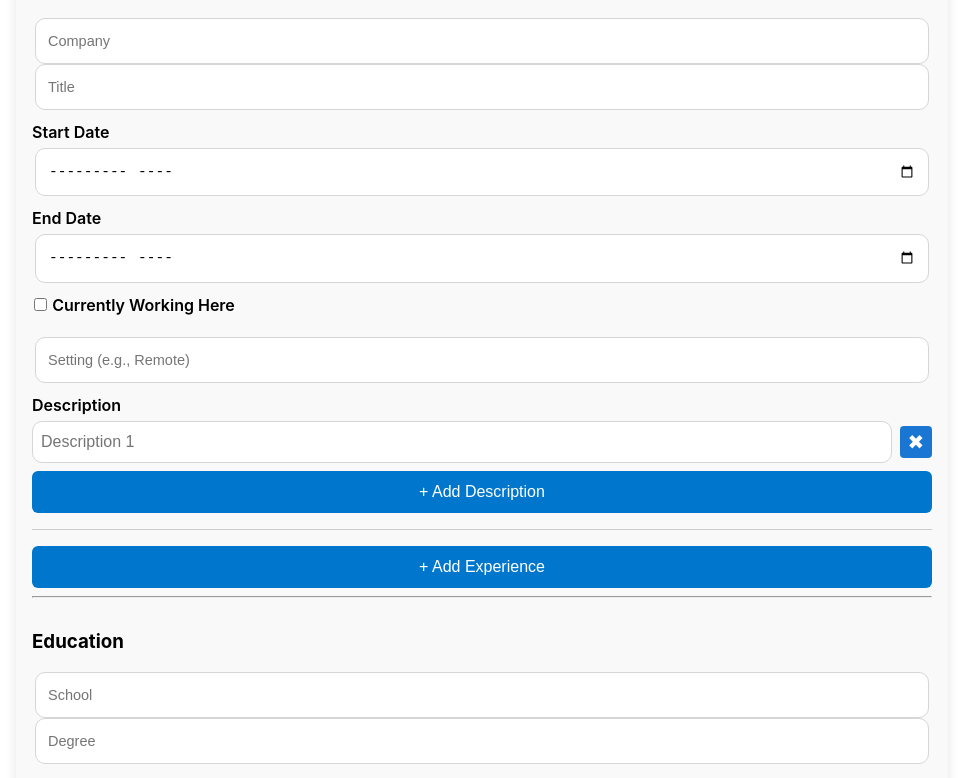
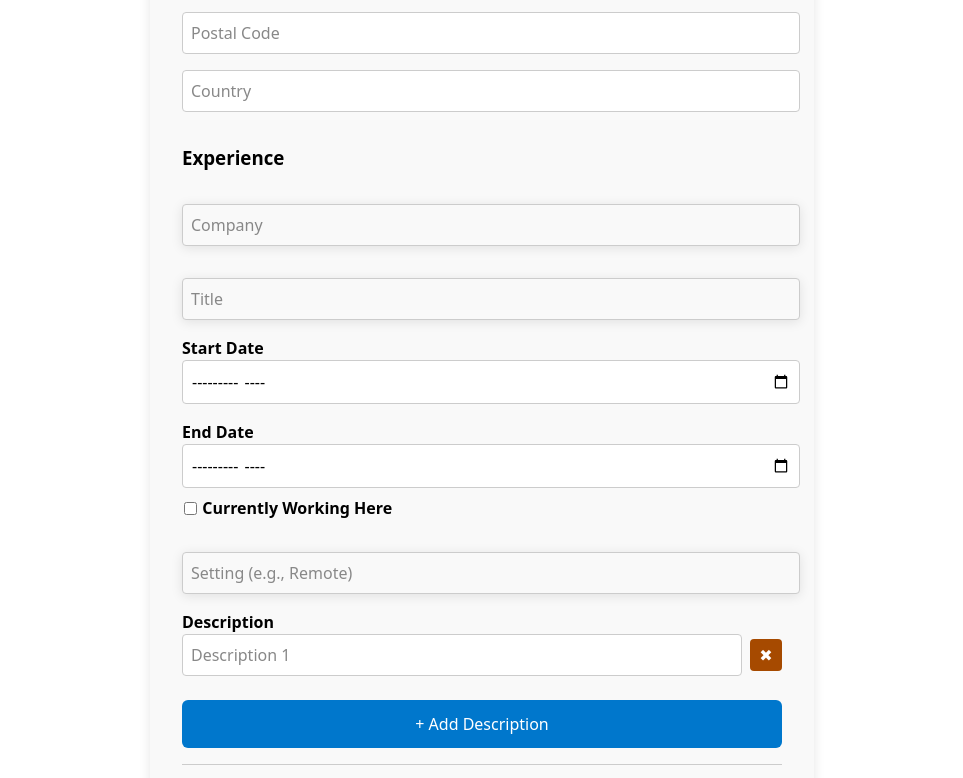
Before and after one commit to KalebGordon/Rivoney, a React (Create React App) app in the folder frontend/: page / in a window 1280 px wide. Shown: the part 755-1533 px from the top of the page, without its empty margins (158-1121 px from the left). Built offline with nearby package versions, Linux system fonts and the light colour scheme; no server answers.

Commit message:
Made css touches to frontend builder

```diff
--- a/frontend/src/components/forms/BasicsForm.jsx
+++ b/frontend/src/components/forms/BasicsForm.jsx
@@ -1,4 +1,5 @@
 import React from 'react';
+
 
 const BasicsForm = ({ basics, setBasics }) => {
   const handleChange = (field) => (e) => {
--- a/frontend/src/components/forms/CertificationsForm.jsx
+++ b/frontend/src/components/forms/CertificationsForm.jsx
@@ -15,7 +15,7 @@ const CertificationsForm = ({ certifications, setCertifications }) => {
       {certifications.map((cert, i) => (
         <input
           key={i}
-          type="text"
+          type="text" className="form-input"
           placeholder="Certification"
           value={cert}
           onChange={handleChange(i)}
--- a/frontend/src/components/forms/DescriptionList.jsx
+++ b/frontend/src/components/forms/DescriptionList.jsx
@@ -15,7 +15,7 @@ const DescriptionList = ({ description = [], onChange, onRemove, onAdd, disabled
           }}
         >
           <input
-            type="text"
+            type="text" className="form-input"
             placeholder={`Description ${j + 1}`}
             value={desc}
             onChange={(e) => onChange(j, e.target.value)}
@@ -29,27 +29,11 @@ const DescriptionList = ({ description = [], onChange, onRemove, onAdd, disabled
           />
           <button
             type="button"
+            className="remove-btn"
             onClick={() => onRemove(j)}
             disabled={disabledRemove && description.length === 1}
-            style={{
-              padding: 0,
-              width: '2rem',
-              height: '2rem',
-              minWidth: '2rem',
-              minHeight: '2rem',
-              display: 'flex',
-              alignItems: 'center',
-              justifyContent: 'center',
-              fontSize: '1.25rem',
-              backgroundColor: '#1976d2',
-              color: '#fff',
-              border: 'none',
-              borderRadius: '4px',
-              cursor: 'pointer',
-              flexShrink: 0,
-            }}
           >
-            ✖
+            <span>✖</span>
           </button>
         </div>
       ))}
--- a/frontend/src/components/forms/EducationForm.jsx
+++ b/frontend/src/components/forms/EducationForm.jsx
@@ -12,8 +12,8 @@ const EducationForm = ({ education, setEducation }) => {
       {education.map((edu, i) => (
         <div key={i} style={{ marginBottom: '2rem' }}>
           <h3>Education</h3>
-          <input type="text" placeholder="School" value={edu.school} onChange={handleChange(setEducation, i, 'school')} />
-          <input type="text" placeholder="Degree" value={edu.degree} onChange={handleChange(setEducation, i, 'degree')} />
+          <input type="text" className="form-input" placeholder="School" value={edu.school} onChange={handleChange(setEducation, i, 'school')} />
+          <input type="text" className="form-input" placeholder="Degree" value={edu.degree} onChange={handleChange(setEducation, i, 'degree')} />
 
           <label>Start Date</label>
           <input type="month" value={edu.startDate} onChange={handleChange(setEducation, i, 'startDate')} />
@@ -34,8 +34,8 @@ const EducationForm = ({ education, setEducation }) => {
             </label>
           </div>
 
-          <input type="text" placeholder="Focus Areas" value={edu.focusAreas} onChange={handleChange(setEducation, i, 'focusAreas')} />
-          <input type="text" placeholder="Honors (optional)" value={edu.honors} onChange={handleChange(setEducation, i, 'honors')} />
+          <input type="text" className="form-input" placeholder="Focus Areas" value={edu.focusAreas} onChange={handleChange(setEducation, i, 'focusAreas')} />
+          <input type="text" className="form-input" placeholder="Honors (optional)" value={edu.honors} onChange={handleChange(setEducation, i, 'honors')} />
 
           <DescriptionList
             description={edu.description}
--- a/frontend/src/components/forms/ExperienceForm.jsx
+++ b/frontend/src/components/forms/ExperienceForm.jsx
@@ -12,8 +12,8 @@ const ExperienceForm = ({ experience, setExperience }) => {
       {experience.map((exp, i) => (
         <div key={i} style={{ marginBottom: '2rem' }}>
           <h3>Experience</h3>
-          <input type="text" placeholder="Company" value={exp.company} onChange={handleChange(setExperience, i, 'company')} />
-          <input type="text" placeholder="Title" value={exp.title} onChange={handleChange(setExperience, i, 'title')} />
+          <input type="text" className="resume-form" placeholder="Company" value={exp.company} onChange={handleChange(setExperience, i, 'company')} />
+          <input type="text" className="resume-form" placeholder="Title" value={exp.title} onChange={handleChange(setExperience, i, 'title')} />
 
           <label>Start Date</label>
           <input type="month" value={exp.startDate} onChange={handleChange(setExperience, i, 'startDate')} />
@@ -21,11 +21,12 @@ const ExperienceForm = ({ experience, setExperience }) => {
           <label>End Date</label>
           <input type="month" value={exp.isCurrent ? '' : exp.endDate} onChange={handleChange(setExperience, i, 'endDate')} disabled={exp.isCurrent} />
 
-          <div style={{ marginTop: '0rem', marginBottom: '1rem', display: 'flex', justifyContent: 'flex-start' }}>
+          <div style={{ marginTop: '-1rem', marginBottom: '1rem', display: 'flex', justifyContent: 'flex-start' }}>
             <label htmlFor={`currentExp-${i}`} style={{ display: 'flex', alignItems: 'center', gap: '0.25rem', whiteSpace: 'nowrap' }}>
               <input
                 id={`currentExp-${i}`}
                 type="checkbox"
+                class="checkbox"
                 checked={exp.isCurrent}
                 onChange={handleChange(setExperience, i, 'isCurrent')}
                 style={{ margin: '0.1rem' }}
@@ -34,7 +35,7 @@ const ExperienceForm = ({ experience, setExperience }) => {
             </label>
           </div>
 
-          <input type="text" placeholder="Setting (e.g., Remote)" value={exp.setting} onChange={handleChange(setExperience, i, 'setting')} />
+          <input type="text" className="resume-form" placeholder="Setting (e.g., Remote)" value={exp.setting} onChange={handleChange(setExperience, i, 'setting')} />
 
           <DescriptionList
             description={exp.description}
--- a/frontend/src/components/forms/ProjectsForm.jsx
+++ b/frontend/src/components/forms/ProjectsForm.jsx
@@ -15,7 +15,7 @@ const ProjectsForm = ({ projects, setProjects }) => {
       {projects.map((proj, i) => (
         <input
           key={i}
-          type="text"
+          type="text" className="form-input"
           placeholder="Project Description"
           value={proj}
           onChange={handleChange(i)}
--- a/frontend/src/components/forms/SkillsForm.jsx
+++ b/frontend/src/components/forms/SkillsForm.jsx
@@ -15,7 +15,7 @@ const SkillsForm = ({ skills, setSkills }) => {
       {skills.map((skill, i) => (
         <input
           key={i}
-          type="text"
+          type="text" className="form-input"
           placeholder="Skill"
           value={skill}
           onChange={handleChange(i)}
--- a/frontend/src/components/pages/ResumeBuilder.jsx
+++ b/frontend/src/components/pages/ResumeBuilder.jsx
@@ -6,8 +6,8 @@ import EducationForm from '../forms/EducationForm';
 import CertificationsForm from '../forms/CertificationsForm';
 import ProjectsForm from '../forms/ProjectsForm';
 import SkillsForm from '../forms/SkillsForm';
+import { initialExperience, initialEducation } from '../utils/defaultTemplates';
 import '../styles/ResumeBuilder.css';
-import { initialExperience, initialEducation } from '../utils/defaultTemplates';
 
 const API_BASE = process.env.REACT_APP_API_BASE ?? "http://localhost:8000"; // change to 5000 if that's your server
 
--- a/frontend/src/components/styles/ResumeBuilder.css
+++ b/frontend/src/components/styles/ResumeBuilder.css
@@ -1,6 +1,4 @@
-/* src/components/ResumeBuilder.css */
-
-.resume-form {
+form.resume-form {
   max-width: 600px;
   margin: 2rem auto;
   padding: 2rem;
@@ -9,20 +7,44 @@
   box-shadow: 0 2px 12px rgba(0,0,0,0.1);
 }
 
-.resume-form h2 {
+form.resume-form {
+  font-family: system-ui, -apple-system, "Segoe UI", Roboto, "Helvetica Neue",
+               Arial, "Noto Sans", "Liberation Sans", sans-serif;
+  font-size: 16px;        /* pick your base size */
+  line-height: 1.5;
+}
+
+/* Force ALL controls to inherit typography */
+form.resume-form input,
+form.resume-form textarea,
+form.resume-form select,
+form.resume-form button {
+  font: inherit;          /* inherits family, size, weight, line-height, etc. */
+  color: inherit;
+  letter-spacing: inherit;
+}
+
+/* Make placeholders consistent too */
+form.resume-form ::placeholder {
+  color: #888;
+  opacity: 1;             /* Safari/Firefox normalize */
+  font: inherit;
+}
+
+resume-form h2 {
   text-align: center;
   margin-bottom: 1.5rem;
 }
 
-.resume-form label {
+form.resume-form label {
   display: block;
-  margin: 0.5rem 0 0.25rem;
+  margin: 0.5rem 0 0rem;
   font-weight: 600;
 }
 
-.resume-form input,
-.resume-form select,
-.resume-form textarea {
+form.resume-form input,
+form.resume-form select,
+form.resume-form textarea{
   width: 100%;
   padding: 0.5rem;
   margin-bottom: 1rem;
@@ -31,7 +53,7 @@
   font-size: 1rem;
 }
 
-.resume-form button {
+form.resume-form button {
   width: 100%;
   padding: 0.75rem;
   background-color: #0077cc;
@@ -42,6 +64,34 @@
   cursor: pointer;
 }
 
-.resume-form button:hover {
+form.resume-form button:hover {
   background-color: #005fa3;
 }
+
+form.resume-form button.remove-btn {
+  width: 2rem;
+  height: 2rem;
+  min-width: 2rem;
+  min-height: 2rem;
+  display: flex;
+  align-items: center;   /* vertical center */
+  justify-content: center; /* horizontal center */
+  font-size: 1rem;
+  background-color: #a64a00;
+  color: #fff;
+  border: none;
+  border-radius: 4px;
+  cursor: pointer;
+  flex-shrink: 0;
+  line-height: 1; /* removes extra vertical whitespace */
+  padding: 0;     /* no extra padding */
+  transform: translateY(-0.5rem);
+}
+
+form.resume-form button.remove-btn:hover {
+   filter: brightness(0.9);
+}
+
+form.resume-form button.remove-btn span {
+  display: inline-block;
+}
--- a/frontend/src/components/styles/ResumeGenerator.css
+++ b/frontend/src/components/styles/ResumeGenerator.css
@@ -1,60 +1,120 @@
-/* === Resume Generator — Consolidated Styles === */
+/* === Resume Generator — Aligned to ResumeBuilder look === */
 
-/* Root container */
-.resume-form {
-  max-width: 900px;
-  margin: 0 auto;
-  padding: 16px;
+/* Root container (match ResumeBuilder) */
+.resume-form,
+form.resume-form { /* allow both forms of usage */
+  max-width: 600px;
+  margin: 2rem auto;
+  padding: 2rem;
+  background: #f9f9f9;
+  border-radius: 8px;
+  box-shadow: 0 2px 12px rgba(0,0,0,0.1);
   scroll-behavior: smooth;
-  --control-indent: 1rem; /* left offset for the dropdown + caption */
+  --control-indent: 1rem;
+  /* Typography baseline (match ResumeBuilder) */
+  font-family: system-ui, -apple-system, "Segoe UI", Roboto, "Helvetica Neue",
+               Arial, "Noto Sans", "Liberation Sans", sans-serif;
+  font-size: 16px;
+  line-height: 1.5;
 }
 
 /* Headings & copy */
 .resume-form h1,
 .resume-form h2 {
   text-align: center;
-  margin: 0 0 1.25rem;
+  margin: 0 0 1.5rem; /* match ResumeBuilder h2 spacing */
 }
 .resume-form p {
   margin: 0 0 1rem;
   line-height: 1.5;
 }
 
-/* Cards / sections */
+/* Cards / sections (keep, but harmonize radius/shadow a bit) */
 .section-card {
   background: var(--surface, #fff);
-  border: 1px solid color-mix(in srgb, #000 8%, transparent);
-  border-radius: 14px;
+  border: 1px solid rgba(0,0,0,0.08);
+  border-radius: 8px; /* align with ResumeBuilder radius */
   padding: 20px;
   margin: 16px 0;
-  box-shadow: 0 1px 10px rgba(0,0,0,0.04);
+  box-shadow: 0 2px 12px rgba(0,0,0,0.06);
   transition: opacity 320ms ease, transform 420ms cubic-bezier(.2,.8,.2,1);
 }
 .section-card.hidden { display: none; }
 
-/* Labels (generic) */
+/* Labels (generic) — match ResumeBuilder */
 .resume-form label {
   display: block;
   font-weight: 600;
-  margin: 12px 0 6px;
+  margin: 0.5rem 0 0.25rem;
 }
 
-/* Inputs (textarea, input, select) */
+/* Force ALL controls to inherit typography (fixes input vs textarea font) */
+.resume-form input,
+.resume-form textarea,
+.resume-form select,
+.resume-form button {
+  font: inherit;
+  color: inherit;
+  letter-spacing: inherit;
+}
+
+/* Inputs (textarea, input, select) — match ResumeBuilder sizing/spacing */
 .resume-form textarea,
 .resume-form input,
 .resume-form select {
-  width: calc(100% - 32px);
-  margin: 0 auto;
+  width: 100%;              /* full width */
+  padding: 0.5rem;          /* match */
+  margin-bottom: 2rem;      /* match */
+  border-radius: 4px;       /* match */
+  border: 1px solid #ccc;   /* match */
+  font-size: 1rem;          /* match */
+  line-height: 1.4;
   display: block;
-  padding: 12px;
-  line-height: 1.4;
-  font-size: 14.5px;
-  border-radius: 10px;
-  border: 1px solid #d6d6d6;
 }
 .resume-form textarea { resize: vertical; }
 
-/* Status / meta text */
+/* Placeholders consistent */
+.resume-form ::placeholder {
+  color: #888;
+  opacity: 1;
+  font: inherit;
+}
+
+/* Buttons — match ResumeBuilder */
+.resume-form button {
+  width: 100%;
+  padding: 0.75rem;
+  background-color: #0077cc;
+  color: white;
+  border: none;
+  border-radius: 6px;
+  font-size: 1rem;
+  cursor: pointer;
+}
+.resume-form button:hover {
+  background-color: #005fa3;
+}
+
+/* Secondary button row (keep your generator UI; harmonize radius) */
+.button-row {
+  display: flex;
+  gap: 10px;
+  margin-top: 14px;
+  flex-wrap: wrap;
+}
+.button-row button {
+  padding: 10px 14px;
+  border-radius: 6px;       /* align with builder button radius */
+  border: 1px solid #ddd;
+  background: #f8f8f8;
+  color: #222;
+  cursor: pointer;
+  transition: color .15s ease, filter .15s ease, background-color .15s ease, border-color .15s ease;
+}
+.button-row button:disabled { opacity: .5; cursor: not-allowed; }
+.button-row button:hover:not(:disabled) { filter: brightness(0.97); }
+
+/* Status / meta text (keep) */
 .resume-status {
   margin-top: 8px;
   display: flex;
@@ -67,83 +127,62 @@
 .muted { color: #666; }
 .error { color: #a60000; }
 
-/* Buttons */
-.button-row {
-  display: flex;
-  gap: 10px;
-  margin-top: 14px;
-}
-.button-row button {
-  padding: 10px 14px;
-  border-radius: 10px;
-  border: 1px solid #ddd;
-  background: #f8f8f8;
-  color: #222;
-  cursor: pointer;
-  transition: color .15s ease, filter .15s ease, background-color .15s ease, border-color .15s ease;
-}
-.button-row button:disabled { opacity: .5; cursor: not-allowed; }
-.button-row button:hover:not(:disabled) { filter: brightness(0.97); color: #fff; }
-
-/* Gap Analysis list */
+/* Gap Analysis list (keep) */
 .qa-list { list-style: decimal; padding-left: 20px; }
 .qa-item { margin: 10px 0 16px; }
 .qa-item .q { font-weight: 600; margin-bottom: 6px; }
 
-/* Per-answer row */
+/* Per-answer row (keep) */
 .qa-row { margin: 1rem 0 2rem; }
 
 .answer-label {
   display: block;
-  width: calc(100% - 1rem);  /* match textarea width rule */
-  margin: 0 auto 6px;        /* same horizontal centering as textarea */
+  margin: 0 0 6px;
   font-weight: 600;
   color: #333;
 }
 
-
-/* Controls row (select + AI toggle) */
+/* Controls row (select + AI toggle) (keep) */
 .qa-controls {
-  display: flex;
-  align-items: center;    /* vertical center vs. select height */
-  gap: 16px;
-  flex-wrap: wrap;
+  display: grid;
+  grid-template-columns: max-content max-content;
+  align-items: center;
+  column-gap: 16px;
+  row-gap: 8px;
 }
 
-/* Stack "Link to:" above the select and shift BOTH by 1rem */
+/* Select block (keep) */
 .select-wrap {
-  display: inline-grid;          /* keeps caption above select */
+  display: inline-grid;
   grid-template-rows: auto auto;
   align-items: start;
-  margin: 0 0 0 var(--control-indent); /* << left margin increase */
+  margin: 0 0 0 var(--control-indent);
 }
 .select-wrap .mini-label {
   font-size: 12px;
   color: #555;
   margin: 0;
-  padding-left: 10px;            /* align caption text with select’s inner padding */
+  padding-left: 10px;
   line-height: 1.2;
 }
 .select-wrap select {
-  width: auto;                   /* avoid stretching full row here */
-  margin-left: 0.5rem;
   min-width: 170px;
   padding: 8px 10px;
   border-radius: 8px;
   border: 1px solid #d6d6d6;
 }
 
-/* AI Enhance: checkbox + text side-by-side and centered */
+/* AI Enhance toggle (keep) */
 .ai-toggle {
-  display: inline-flex !important;  /* override generic label block */
-  align-items: center;              /* vertical centering */
+  display: inline-flex !important;
+  align-items: center;
   gap: 8px;
   margin: 0;
   line-height: 1;
   font-size: 14px;
   color: #333;
-  white-space: nowrap;              /* keep on one line */
-  width: auto;                      /* prevent block wrapping */
+  white-space: nowrap;
+  transform: translateY(0.5rem);
 }
 .ai-toggle input {
   width: 16px;
@@ -151,29 +190,9 @@
   margin: 0;
   vertical-align: middle;
 }
-.ai-toggle span {
-  display: inline-block;
-}
+.ai-toggle span { display: inline-block; }
 
-/* Add/Remove actions */
-.qa-actions {
-  display: flex;
-  flex-direction: column;
-  gap: 8px;
-  margin-top: 8px;
-}
-.qa-actions button { align-self: flex-start; }
-
-.qa-actions .remove-btn {
-  background: #d9534f;
-  color: #fff;
-}
-
-.qa-actions .remove-btn:hover:not(:disabled) {
-  background: #c9302c;
-}
-
-/* JSON preview / code block */
+/* JSON preview (keep) */
 .preview-block,
 .preview-edit {
   background: #0f172a;
@@ -191,64 +210,10 @@
   resize: vertical;
 }
 
-/* Small-screen tweaks */
+/* Small-screen tweaks (keep) */
 @media (max-width: 640px) {
   .resume-form { padding: 12px; }
   .section-card { padding: 16px; }
   .button-row { flex-direction: column; }
   .button-row button { width: 100%; }
 }
-
-/* Controls row (select + AI toggle) */
-.qa-controls {
-  display: grid;                     /* use grid for true cross-axis centering */
-  grid-template-columns: max-content max-content;
-  align-items: center;               /* centers the AI toggle vs. the whole select block */
-  column-gap: 16px;
-  row-gap: 8px;
-}
-
-/* Stack "Link to:" above the select and shift BOTH by 1rem */
-.select-wrap {
-  display: inline-grid;              /* caption above select */
-  grid-template-rows: auto auto;
-  align-items: start;
-  margin: 0 0 0 1rem;                /* << increase left margin by 1rem */
-}
-.select-wrap .mini-label {
-  font-size: 12px;
-  color: #555;
-  margin: 0;
-  padding-left: 10px;                /* aligns caption text with select’s inner padding */
-  line-height: 1.2;
-}
-.select-wrap select {
-  min-width: 170px;
-  padding: 8px 10px;
-  border-radius: 8px;
-  border: 1px solid #d6d6d6;
-}
-
-/* AI Enhance: checkbox + text side-by-side, vertically centered */
-.ai-toggle {
-  display: inline-flex !important;
-  align-items: center;
-  gap: 8px;
-  margin: 0;
-  line-height: 1;
-  font-size: 14px;
-  color: #333;
-  white-space: nowrap;
-
-  /* Instead of margin-top, use translate to move it visually */
-  transform: translateY(0.5rem); /* change to 3rem if you want more */
-}
-.ai-toggle input {
-  width: 16px;
-  height: 16px;
-  margin: 0;
-  vertical-align: middle;
-}
-.ai-toggle span {
-  display: inline-block;
-}
```
